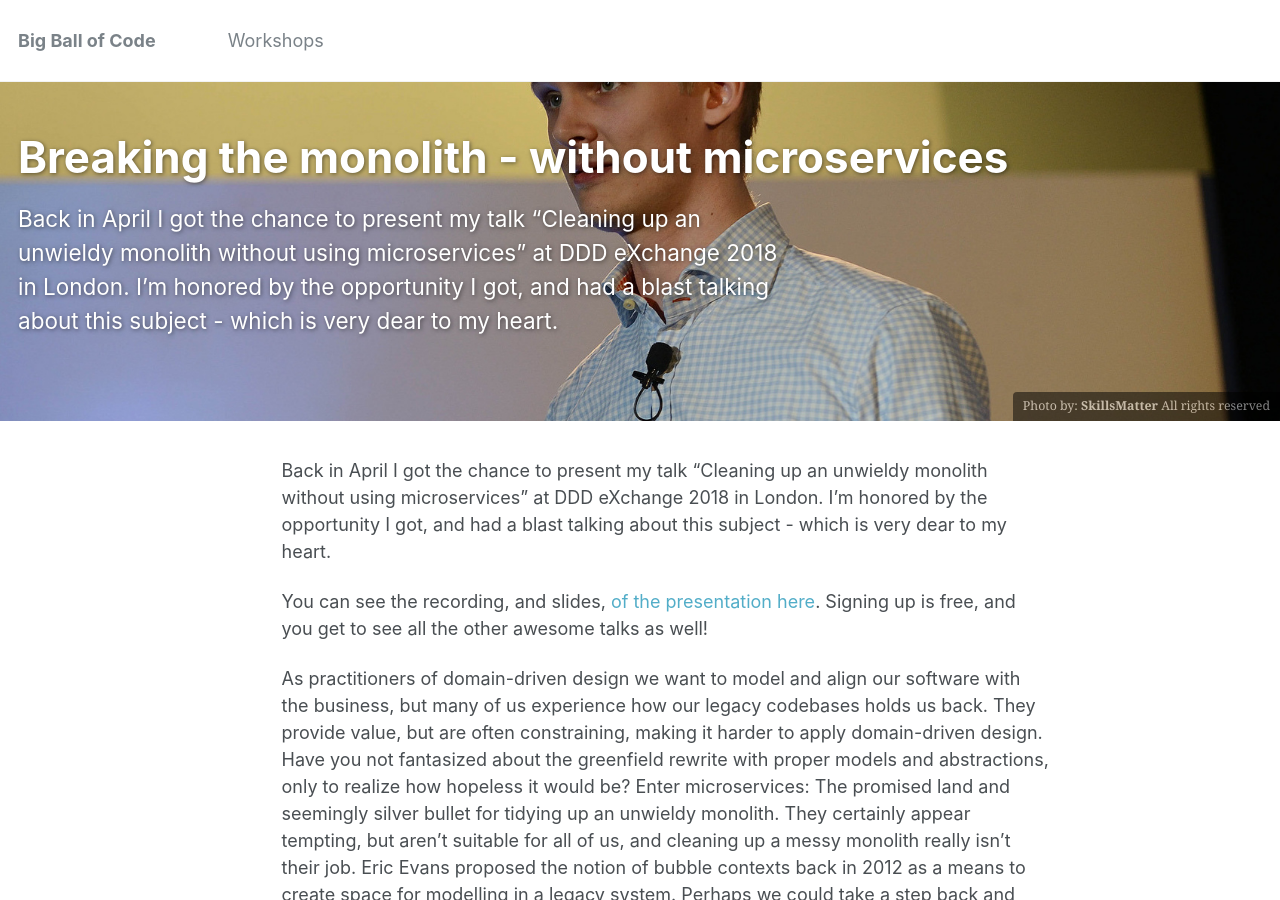
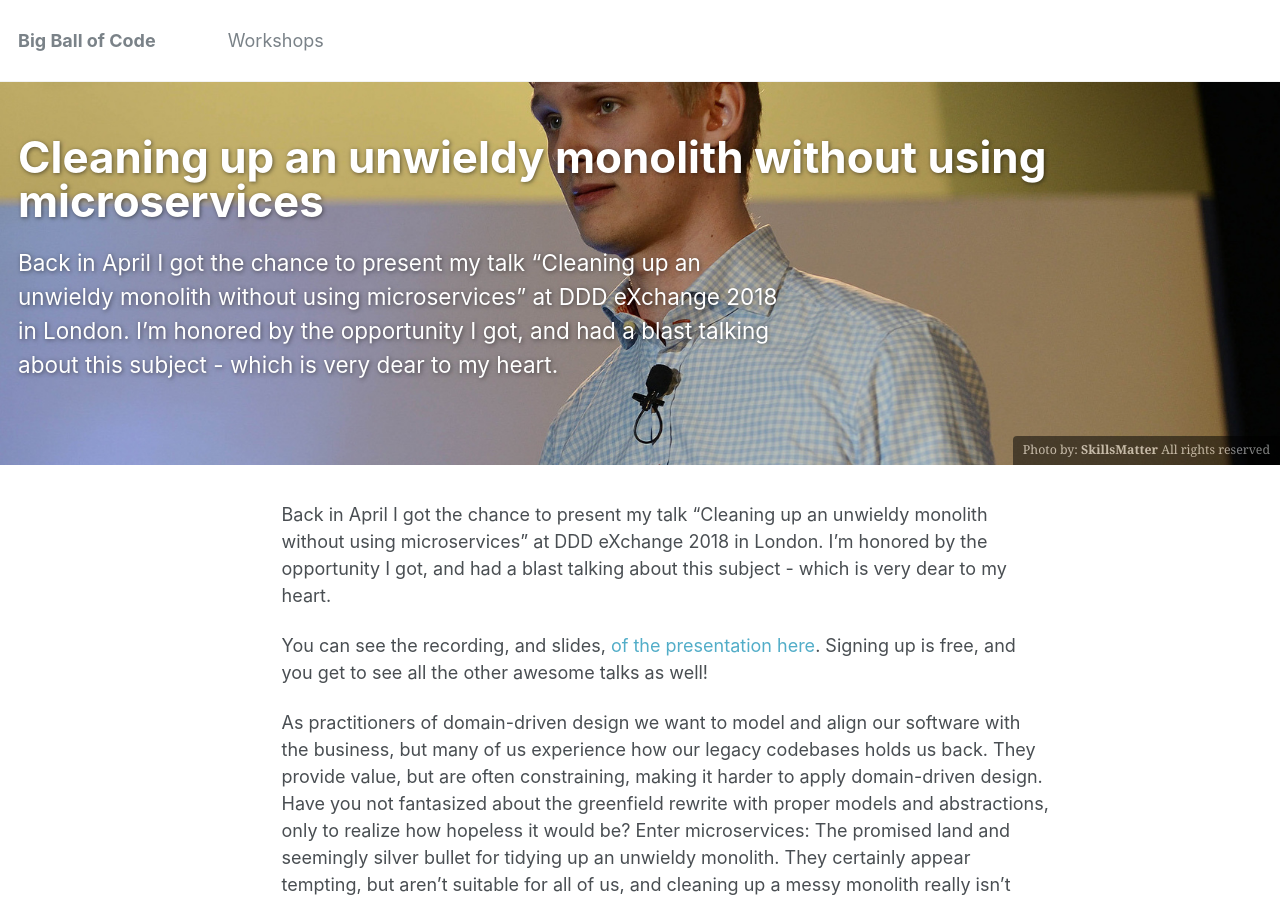
Before and after one commit to tpresthus/tpresthus.github.io, a Jekyll site: the page built from _posts/2018-06-01-cleaning-up-an-unwieldy-monolith.markdown, in a window 1280 px wide and 900 px high. Built offline with Jekyll 4.4.1, drawn with Linux system fonts in a browser that asks for light colours; comment, search, counter and statistics services are not loaded.

Commit message:
Copy paste error

```diff
--- a/_posts/2018-06-01-cleaning-up-an-unwieldy-monolith.markdown
+++ b/_posts/2018-06-01-cleaning-up-an-unwieldy-monolith.markdown
@@ -1,5 +1,5 @@
 ---
-title:  "Breaking the monolith - without microservices"
+title:  "Cleaning up an unwieldy monolith without using microservices"
 date:   2018-06-01 12:00:00
 categories: micro-service talk cleaning-up-monliths ddd
 header:
```
